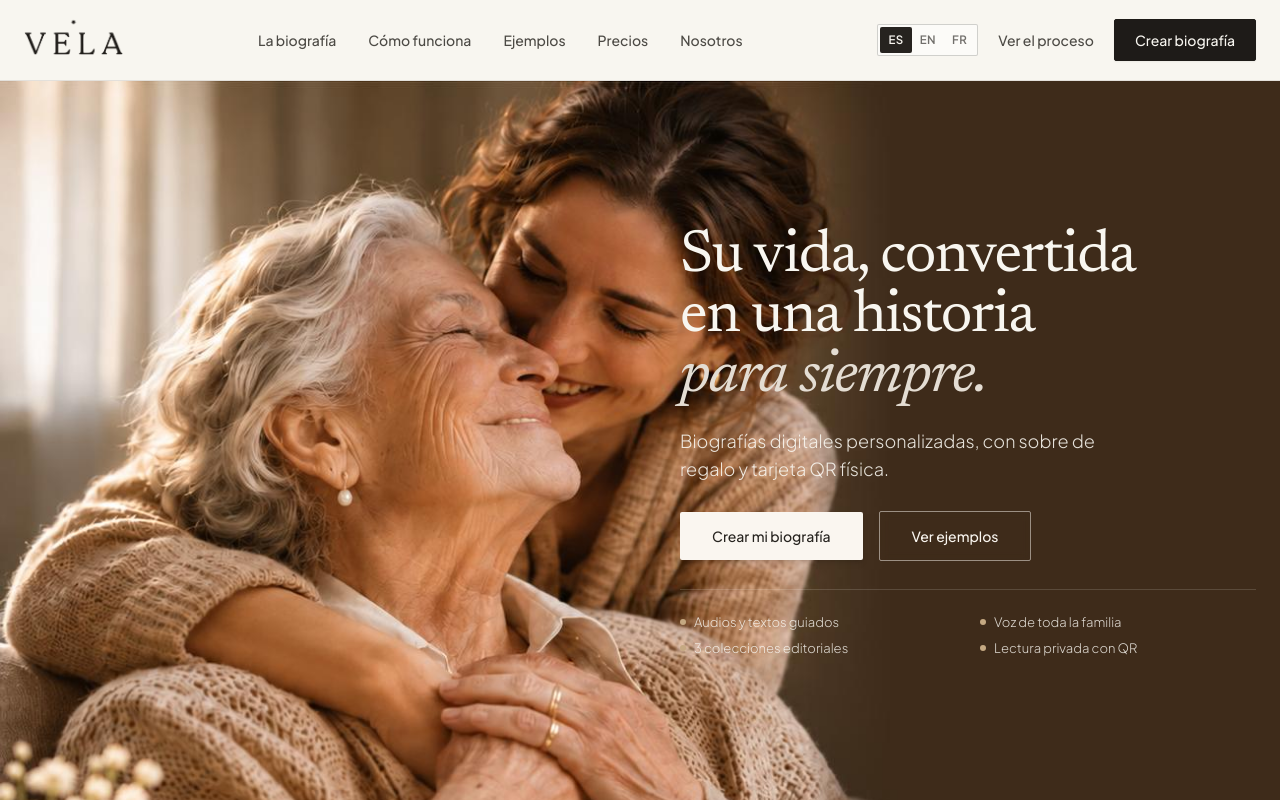
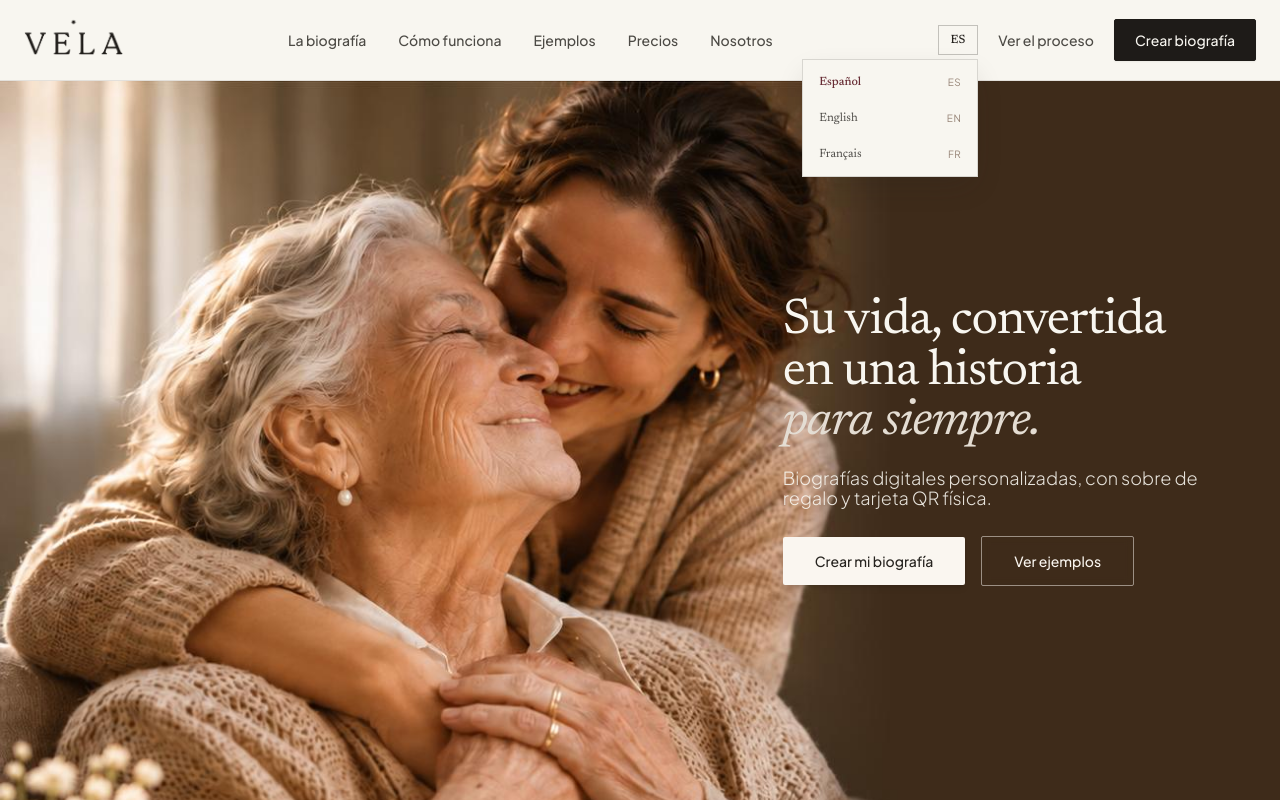
Before and after one commit to automatizacionesnunez-byte/vela2.0, an Astro site: page / in a window 1280 px wide. Both pictures are taken after a click on the button "ES". Shown: the top 800 px of the page. Built offline with nearby package versions, Linux system fonts and the light colour scheme; Astro itself is replaced by a stand-in of ours.

Commit message:
fix: hero 60/40 en 1024px sin solapar rostros, remover franja inferior y menu desplegable de idiomas

```diff
--- a/public/assets/vela-ui.js
+++ b/public/assets/vela-ui.js
@@ -33,8 +33,46 @@
     }));
   }
 
-  // --- Selector de Idiomas Inline (Desktop + Móvil sincronizados con traducción real ES / EN / FR) ---
+  // --- Selector de Idiomas Dropdown (Desktop) y Selector en Móvil ---
+  const currentLangLabel = document.getElementById('current-lang-label');
+  const langTrigger = document.getElementById('vela-lang-trigger');
+  const langMenu = document.getElementById('vela-lang-menu');
+  const langDropdown = document.getElementById('vela-lang-dropdown');
+
+  if (langTrigger && langMenu) {
+    langTrigger.addEventListener('click', (e) => {
+      e.stopPropagation();
+      const isOpen = !langMenu.classList.contains('hidden');
+      langMenu.classList.toggle('hidden', isOpen);
+      langTrigger.setAttribute('aria-expanded', String(!isOpen));
+    });
+
+    document.addEventListener('click', (e) => {
+      if (langDropdown && !langDropdown.contains(e.target)) {
+        langMenu.classList.add('hidden');
+        langTrigger.setAttribute('aria-expanded', 'false');
+      }
+    });
+  }
+
   const setLanguage = (code) => {
+    if (currentLangLabel) currentLangLabel.textContent = code;
+    document.querySelectorAll('.vela-lang-item').forEach((item) => {
+      const active = item.getAttribute('data-lang') === code;
+      item.classList.toggle('is-active', active);
+      const span = item.querySelector('span:first-child');
+      if (span) {
+        if (active) {
+          span.className = 'font-medium text-[#682D35]';
+        } else {
+          span.className = '';
+        }
+      }
+    });
+
+    if (langMenu) langMenu.classList.add('hidden');
+    if (langTrigger) langTrigger.setAttribute('aria-expanded', 'false');
+
     if (window.VelaI18n && typeof window.VelaI18n.setLanguage === 'function') {
       window.VelaI18n.setLanguage(code);
       return;
@@ -53,6 +91,14 @@
     document.documentElement.setAttribute('data-lang', code.toLowerCase());
   };
 
+  document.querySelectorAll('.vela-lang-item').forEach((item) => {
+    item.addEventListener('click', (e) => {
+      e.stopPropagation();
+      const code = item.getAttribute('data-lang');
+      if (code) setLanguage(code);
+    });
+  });
+
   document.querySelectorAll('.vela-lang-btn').forEach((btn) => {
     btn.addEventListener('click', () => {
       const code = btn.getAttribute('data-lang');
--- a/src/components/Navbar.astro
+++ b/src/components/Navbar.astro
@@ -22,11 +22,53 @@ const isActive = (path: string) => currentPath.includes(path);
     </nav>
 
     <div class="hidden lg:flex items-center gap-4 xl:gap-5 shrink-0">
-      <div class="vela-lang-inline inline-flex items-center border border-vela-chocolate/20 rounded-sm bg-white/50 p-0.5" role="group" aria-label="Selector de idioma">
-        <button type="button" class="vela-lang-btn is-selected" data-lang="ES" aria-pressed="true">ES</button>
-        <button type="button" class="vela-lang-btn" data-lang="EN" aria-pressed="false">EN</button>
-        <button type="button" class="vela-lang-btn" data-lang="FR" aria-pressed="false">FR</button>
+      <!-- Selector de Idiomas Dropdown (Fiel al diseño editorial) -->
+      <div class="relative vela-lang-dropdown" id="vela-lang-dropdown">
+        <button
+          type="button"
+          class="vela-lang-trigger flex items-center justify-center border border-vela-chocolate/25 bg-transparent text-vela-chocolate px-3 py-1.5 text-xs font-serif font-medium hover:border-vela-chocolate transition-colors"
+          id="vela-lang-trigger"
+          aria-expanded="false"
+          aria-haspopup="true"
+        >
+          <span id="current-lang-label">ES</span>
+        </button>
+
+        <div
+          id="vela-lang-menu"
+          class="hidden absolute right-0 mt-1 w-44 bg-[#F8F6F0] border border-vela-chocolate/15 shadow-[0_12px_28px_-6px_rgba(38,35,31,0.18)] z-50 py-1"
+          role="menu"
+        >
+          <button
+            type="button"
+            class="w-full flex items-center justify-between px-4 py-2.5 text-xs font-serif text-left hover:bg-[#EFE7DB] text-vela-chocolate transition-colors vela-lang-item is-active"
+            data-lang="ES"
+            role="menuitem"
+          >
+            <span class="font-medium text-[#682D35]">Español</span>
+            <span class="text-[10px] tracking-wider text-vela-topo uppercase font-sans">ES</span>
+          </button>
+          <button
+            type="button"
+            class="w-full flex items-center justify-between px-4 py-2.5 text-xs font-serif text-left hover:bg-[#EFE7DB] text-vela-chocolate/80 hover:text-vela-chocolate transition-colors vela-lang-item"
+            data-lang="EN"
+            role="menuitem"
+          >
+            <span>English</span>
+            <span class="text-[10px] tracking-wider text-vela-topo uppercase font-sans">EN</span>
+          </button>
+          <button
+            type="button"
+            class="w-full flex items-center justify-between px-4 py-2.5 text-xs font-serif text-left hover:bg-[#EFE7DB] text-vela-chocolate/80 hover:text-vela-chocolate transition-colors vela-lang-item"
+            data-lang="FR"
+            role="menuitem"
+          >
+            <span>Français</span>
+            <span class="text-[10px] tracking-wider text-vela-topo uppercase font-sans">FR</span>
+          </button>
+        </div>
       </div>
+
       <a href="/como-funciona" class="vela-nav-link text-sm font-medium text-vela-chocolate/80 vela-login-link">Ver el proceso</a>
       <a href="/precios" class="vela-btn-header-cta px-5 py-2.5 bg-[#1E1B18] text-[#F8F6F0] border border-[#1E1B18] text-sm font-medium rounded-sm transition-all shadow-sm">Crear biografía</a>
     </div>
--- a/src/pages/index.astro
+++ b/src/pages/index.astro
@@ -24,21 +24,21 @@ import BaseLayout from '../layouts/BaseLayout.astro';
       </div>
 
       <div class="relative max-w-7xl mx-auto px-6 py-10 sm:py-12 lg:py-16 xl:py-20 w-full grid grid-cols-1 lg:grid-cols-12 items-center z-10">
-        <!-- Columna izquierda: espacio libre en desktop para la fotografía del abrazo -->
-        <div class="hidden lg:block lg:col-span-6 min-h-[440px]"></div>
+        <!-- Columna izquierda: espacio libre en desktop para la fotografía del abrazo (7 cols en lg para dar más aire al rostro de la abuela y nieta) -->
+        <div class="hidden lg:block lg:col-span-7 xl:col-span-7 min-h-[440px]"></div>
 
         <!-- Columna derecha: TEXTO Y BOTONES 100% HTML con diseño refinado -->
-        <div class="lg:col-span-6 p-2 sm:p-4 lg:p-0 rounded-sm lg:pl-10">
+        <div class="lg:col-span-5 xl:col-span-5 p-2 sm:p-4 lg:p-0 rounded-sm lg:pl-8 xl:pl-10">
 
           <!-- H1 Serif Editorial -->
-          <h1 class="font-serif text-3xl sm:text-5xl lg:text-[3.35rem] xl:text-6xl font-normal leading-[1.12] tracking-tight mb-5 text-[#F8F6F0]">
+          <h1 class="font-serif text-3xl sm:text-5xl lg:text-[2.25rem] xl:text-[3.15rem] 2xl:text-6xl font-normal leading-[1.12] tracking-tight mb-5 text-[#F8F6F0]">
             Su vida, convertida<br/>
             en una historia<br/>
             <span class="italic text-[#E4DDD3]">para siempre.</span>
           </h1>
 
           <!-- Subtítulo refinado -->
-          <p class="text-base sm:text-lg lg:text-[1.125rem] text-[#F8F6F0]/90 font-light leading-relaxed mb-7 max-w-md">
+          <p class="text-base sm:text-lg lg:text-sm xl:text-[1.125rem] text-[#F8F6F0]/90 font-light leading-relaxed mb-7 max-w-md">
             Biografías digitales personalizadas, con sobre de regalo y tarjeta QR física.
           </p>
 
@@ -52,26 +52,6 @@ import BaseLayout from '../layouts/BaseLayout.astro';
             <a href="/ejemplos" class="inline-flex items-center justify-center px-8 py-3.5 border border-[#FAF6F0]/50 text-[#FAF6F0] text-sm font-medium rounded-sm hover:bg-white/10 transition-all backdrop-blur-sm">
               Ver ejemplos
             </a>
-          </div>
-
-          <!-- 4 Bullet Points optimizados en 2x2 limpio para pantallas de 13" y móvil -->
-          <div class="mt-7 pt-6 border-t border-[#F8F6F0]/15 grid grid-cols-1 sm:grid-cols-2 gap-x-6 gap-y-2.5 text-xs sm:text-[13px] text-[#F8F6F0]/85 font-light max-w-xl">
-            <span class="flex items-center gap-2 whitespace-nowrap">
-              <span class="w-1.5 h-1.5 rounded-full bg-[#C5A982] shrink-0" aria-hidden="true"></span>
-              Audios y textos guiados
-            </span>
-            <span class="flex items-center gap-2 whitespace-nowrap">
-              <span class="w-1.5 h-1.5 rounded-full bg-[#C5A982] shrink-0" aria-hidden="true"></span>
-              Voz de toda la familia
-            </span>
-            <span class="flex items-center gap-2 whitespace-nowrap">
-              <span class="w-1.5 h-1.5 rounded-full bg-[#C5A982] shrink-0" aria-hidden="true"></span>
-              3 colecciones editoriales
-            </span>
-            <span class="flex items-center gap-2 whitespace-nowrap">
-              <span class="w-1.5 h-1.5 rounded-full bg-[#C5A982] shrink-0" aria-hidden="true"></span>
-              Lectura privada con QR
-            </span>
           </div>
 
         </div>
--- a/src/styles/global.css
+++ b/src/styles/global.css
@@ -261,7 +261,7 @@ html body.vela-home img[src*="hero-clean-bg.jpg"] {
 
 /* Tablet and compact laptops: keep the image generous, then give the copy
    a comfortable reading measure instead of forcing a desktop split. */
-@media (min-width: 641px) and (max-width: 1279px) {
+@media (min-width: 641px) and (max-width: 1023px) {
   body.vela-home main > section:first-child {
     min-height: auto;
     align-items: stretch;
@@ -3131,7 +3131,7 @@ html body.vela-home img[src*="hero-clean-bg.jpg"] {
   object-position: left center;
 }
 
-@media (min-width: 641px) and (max-width: 1279px) {
+@media (min-width: 641px) and (max-width: 1023px) {
   body.vela-home main > section:first-child {
     min-height: auto;
     align-items: stretch;
```
